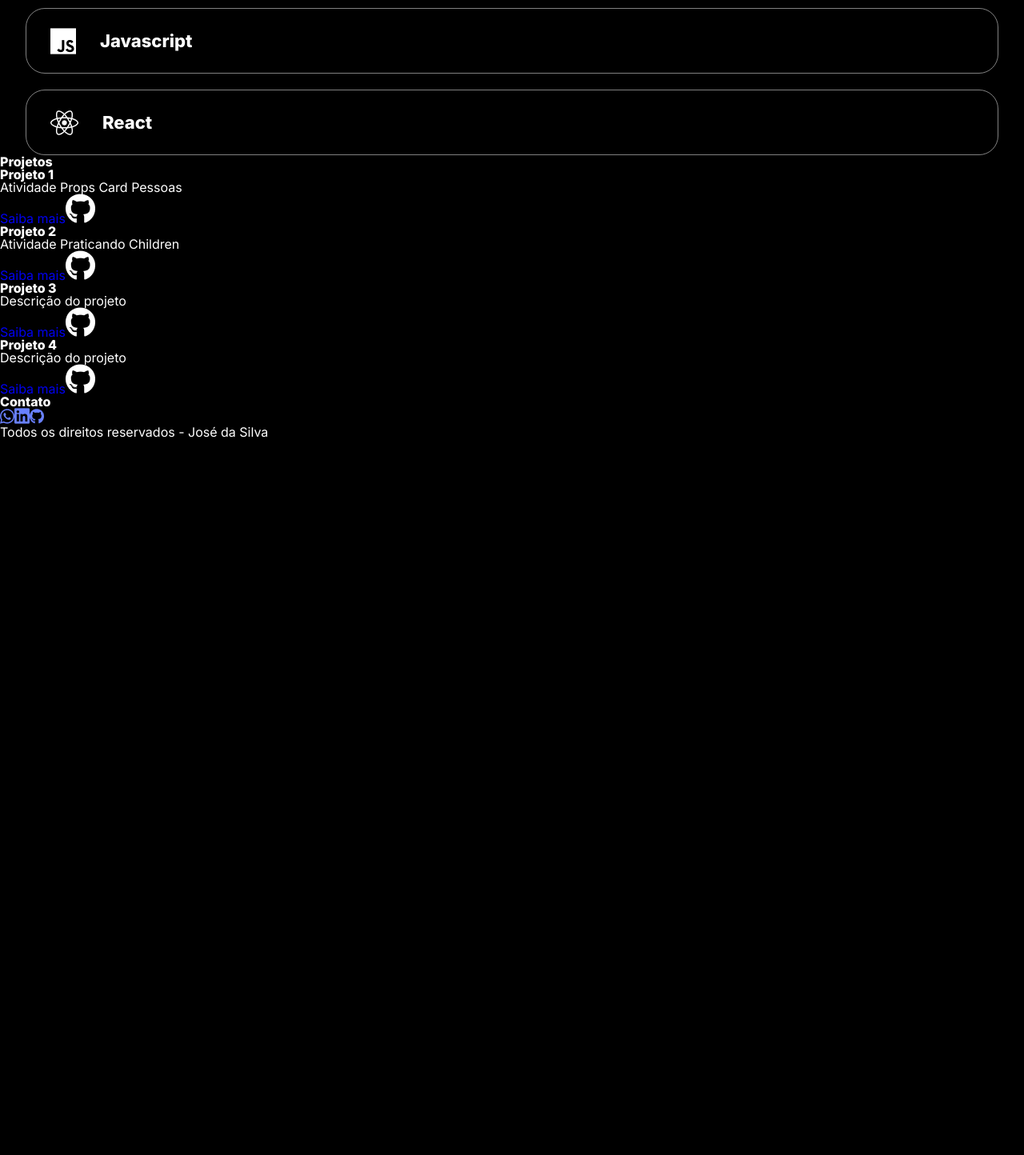
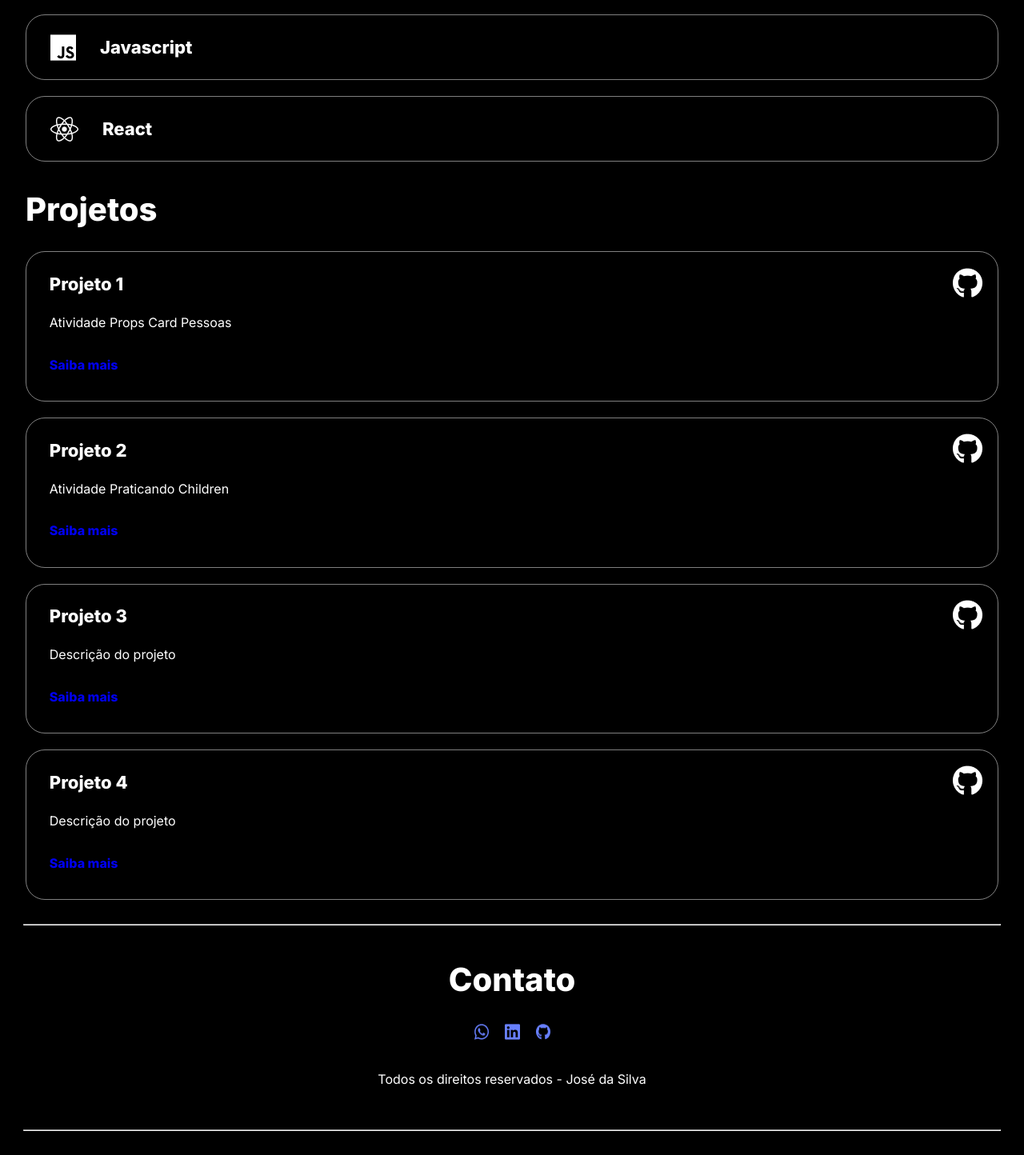
Before and after one commit to CodeBernardo/Portifolio-m3-CodeBernardo, a React (Vite) app: page / in a window 1280 px wide. Shown: the part 1191-2635 px from the top of the page at 80% size. Before the commit the page ends 1741 px from the top, so only its background shows below. Built offline with nearby package versions, Linux system fonts and the light colour scheme; the HTML template or start-up script is replaced by a standard one.

Commit message:
style: defined styles of projects section, contact section

```diff
--- a/src/components/footer/index.jsx
+++ b/src/components/footer/index.jsx
@@ -7,16 +7,18 @@ import styles from "./index.module.css"
 export const Footer = () => {
   return (
     <>
-      <footer>
-        <div>
-          <h2>Contato</h2>
-          <div>
-            <img src={image1} alt="whatsapp icon" />
-            <img src={image2} alt="likedin icon" />
-            <img src={image3} alt="gitHub icon" />
-          </div>
+      <footer className={styles.footer}>
+      <hr />
+        <div className={styles.footer__container}>
+            <h2 className="title-2">Contato</h2>
+            <div className={styles.icons__container}>
+              <img src={image1} alt="whatsapp icon" />
+              <img src={image2} alt="likedin icon" />
+              <img src={image3} alt="gitHub icon" />
+            </div>
+          <p>Todos os direitos reservados - {user}</p>
         </div>
-        <p>Todos os direitos reservados - {user}</p>
+      <hr />
       </footer>
     </>
   )
--- a/src/components/footer/index.module.css
+++ b/src/components/footer/index.module.css
@@ -0,0 +1,24 @@
+.footer {
+  padding: 0 1.8rem;
+  max-width: 100%;
+  margin-bottom: 30px;
+  text-align: center;
+}
+
+.footer__container {
+  display: flex;
+  flex-direction: column;
+  align-items: center;
+  justify-content: center;
+  padding: 2.5rem 0;
+  gap: 35px;
+}
+
+.footer__container > p {
+  line-height: 1.8rem;
+}
+
+.icons__container {
+  display: flex;
+  gap: 1.25rem;
+}
--- a/src/components/header/index.jsx
+++ b/src/components/header/index.jsx
@@ -9,9 +9,9 @@ export const Header = () => {
         <img src={logo} alt="portifolio logo" className={styles.header__logo} />
         <nav>
           <ul className={styles.nav__items}>
-            <li><a href="#" className="link" >Sobre</a></li>
-            <li><a href="#" className="link" >Stack</a></li>
-            <li><a href="#" className="link" >Projetos</a></li>
+            <li><a href="#about" className="label" >Sobre</a></li>
+            <li><a href="#stacks" className="label" >Stack</a></li>
+            <li><a href="#projects" className="label" >Projetos</a></li>
           </ul>
           <button className={styles.contact__btn}>Contato</button>
         </nav>
--- a/src/components/mainContent/aboutSection/index.jsx
+++ b/src/components/mainContent/aboutSection/index.jsx
@@ -3,7 +3,7 @@ import styles from "./index.module.css"
 export const AboutSection = () => {
   return (
     <>
-      <section className={styles.about__section}>
+      <section className={styles.about__section} id="about">
         <h2 className="title-2">Sobre mim</h2>
         <p className="text-1">Lorem ipsum, dolor sit amet consectetur adipisicing elit. Architecto temporibus, commodi quibusdam excepturi porro in consequuntur ipsam quae non amet laboriosam, at ab impedit voluptatem modi reprehenderit vitae maiores ullam. Lorem ipsum dolor, sit amet consectetur adipisicing elit. Autem, labore ea, molestiae, fugit accusamus aperiam culpa nulla et dignissimos voluptatem illo.</p>
       </section>
--- a/src/components/mainContent/projectsSection/fragments/index.jsx
+++ b/src/components/mainContent/projectsSection/fragments/index.jsx
@@ -1,10 +1,13 @@
+import icon from "../../../../assets/git-icon.png"
+import styles from "./index.module.css"
+
 export const ProjectCard = (({name, description}) => {
   return (
-    <li>
-      <h2>{name}</h2>
-      <p>{description}</p>
-      <a href="#">Saiba mais</a>
-      <img src="../../../../src/assets/git-icon.png" alt="git icon" />
+    <li className={styles.card__container}>
+      <h3 className="title-3">{name}</h3>
+      <p className="text-1">{description}</p>
+      <a href="#" className="link" >Saiba mais</a>
+      <img src={icon} alt="git icon" className={styles.git__icon} />
     </li>
   )
   })
--- a/src/components/mainContent/projectsSection/fragments/index.module.css
+++ b/src/components/mainContent/projectsSection/fragments/index.module.css
@@ -0,0 +1,22 @@
+.card__container {
+  padding: 1.8rem;
+  height: 8rem;
+  max-width: 100%;
+  border: 1px solid var(--grey-2);
+  border-radius: var(--radious-2);
+  position: relative;
+}
+
+.card__container > h3 {
+  margin-bottom: 1.8rem;
+}
+
+.card__container > p {
+  margin-bottom: 2.3rem;
+}
+
+.git__icon {
+  position: absolute;
+  right: 1.2rem;
+  top: 1.2rem;
+}
--- a/src/components/mainContent/projectsSection/index.jsx
+++ b/src/components/mainContent/projectsSection/index.jsx
@@ -5,8 +5,8 @@ import styles from "./index.module.css"
 export const ProjectsSection = () => {
   return (
     <>
-      <section>
-        <h2>Projetos</h2>
+      <section className={styles.projects__section} id='projects'>
+        <h2 className="title-2">Projetos</h2>
         <ul>
           {projects.map(({name, description}, index) => {
             return <ProjectCard key={index} name={name} description={description}/>
--- a/src/components/mainContent/projectsSection/index.module.css
+++ b/src/components/mainContent/projectsSection/index.module.css
@@ -0,0 +1,16 @@
+.projects__section {
+  padding: 0 2rem;
+  max-width: 1320px;
+  margin: 0 auto;
+  margin-bottom: 1.875rem;
+}
+
+.projects__section > h2 {
+  margin-bottom: 2rem;
+}
+
+.projects__section > ul{
+  display: flex;
+  flex-direction: column;
+  gap: 1.25rem;
+}
--- a/src/components/mainContent/techSection/fragments/techCard/index.module.css
+++ b/src/components/mainContent/techSection/fragments/techCard/index.module.css
@@ -4,7 +4,7 @@
   gap: 30px;
   max-width: 100%;
   height: 5rem;
-  padding: 0 30px;
+  padding: 0 1.875rem;
   border: 1px solid var(--grey-2);
   border-radius: var(--radious-2);
 }
--- a/src/components/mainContent/techSection/index.jsx
+++ b/src/components/mainContent/techSection/index.jsx
@@ -5,7 +5,7 @@ import styles from "./index.module.css"
 export const TechsSection = () => {
   return (
 
-    <section className={styles.techs__section} >
+    <section className={styles.techs__section} id='stacks' >
       <h2 className="title-2" >Tecnologias</h2>
       <ul>
         {technologies.map(({name, img}, index) => {
--- a/src/components/mainContent/techSection/index.module.css
+++ b/src/components/mainContent/techSection/index.module.css
@@ -1,7 +1,7 @@
 .techs__section {
   padding: 0 2rem;
   max-width: 1320px;
-  margin: 0 auto;
+  margin: 2.5rem auto;
 }
 
 .techs__section > h2 {
--- a/src/styles/text.css
+++ b/src/styles/text.css
@@ -16,12 +16,12 @@
 
 .label {
   font-size: var(--fontSize-4);
-  font-weight: var(--fontWeight-3);
+  font-weight: var(--fontWeight-2);
 }
 
 .link {
-  font-size: var(--fontSize-5);
-  font-weight: var(--fontWeight-2);
+  font-size: var(--fontSize-4);
+  font-weight: var(--fontWeight-1);
 }
 
 .text-1 {
```
